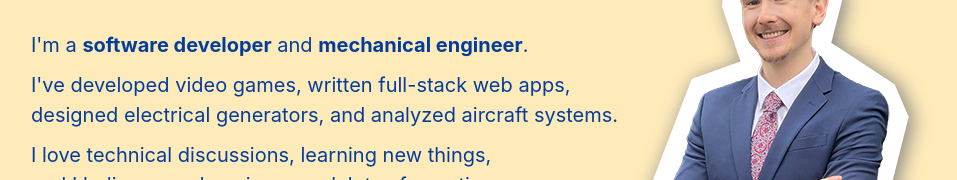
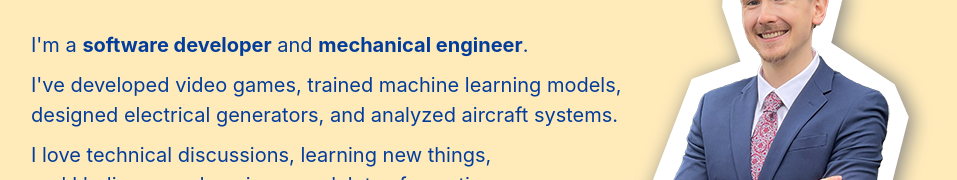
Before and after one commit to rocmalone/alexconger.dev, a React (Vite) app: page / in a window 1280 px wide. Shown: the part 210-390 px from the top of the page, without its empty margins (169-1126 px from the left). Built offline with nearby package versions, Linux system fonts and the light colour scheme.

Commit message:
Add machine learning models to summary

```diff
--- a/src/App.jsx
+++ b/src/App.jsx
@@ -149,7 +149,8 @@ function App() {
             I'm a <b>software developer</b> and <b>mechanical engineer</b>.
           </div>
           <div className="headline">
-            I've developed video games, written full-stack web apps,<br></br>
+            I've developed video games, trained machine learning models,
+            <br></br>
             designed electrical generators, and analyzed aircraft systems.
           </div>
           <div className="headline">
@@ -172,7 +173,7 @@ function App() {
                   width="auto"
                   height="auto"
                   fill="#033d9c"
-                  class="bi bi-envelope-at-fill mail-icon"
+                  className="bi bi-envelope-at-fill mail-icon"
                   viewBox="0 0 16 16"
                 >
                   <path d="M2 2A2 2 0 0 0 .05 3.555L8 8.414l7.95-4.859A2 2 0 0 0 14 2zm-2 9.8V4.698l5.803 3.546zm6.761-2.97-6.57 4.026A2 2 0 0 0 2 14h6.256A4.5 4.5 0 0 1 8 12.5a4.49 4.49 0 0 1 1.606-3.446l-.367-.225L8 9.586zM16 9.671V4.697l-5.803 3.546.338.208A4.5 4.5 0 0 1 12.5 8c1.414 0 2.675.652 3.5 1.671" />
```
